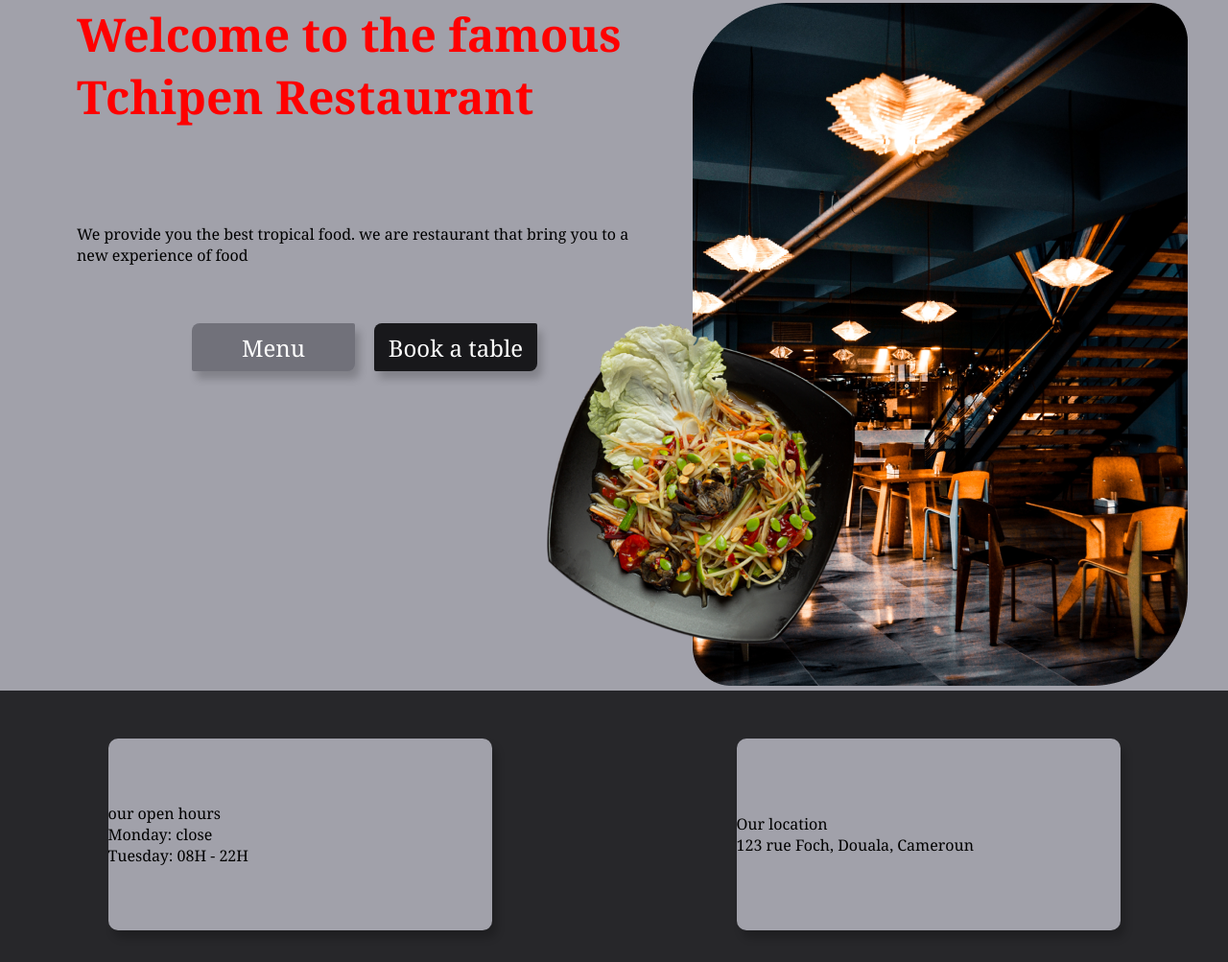
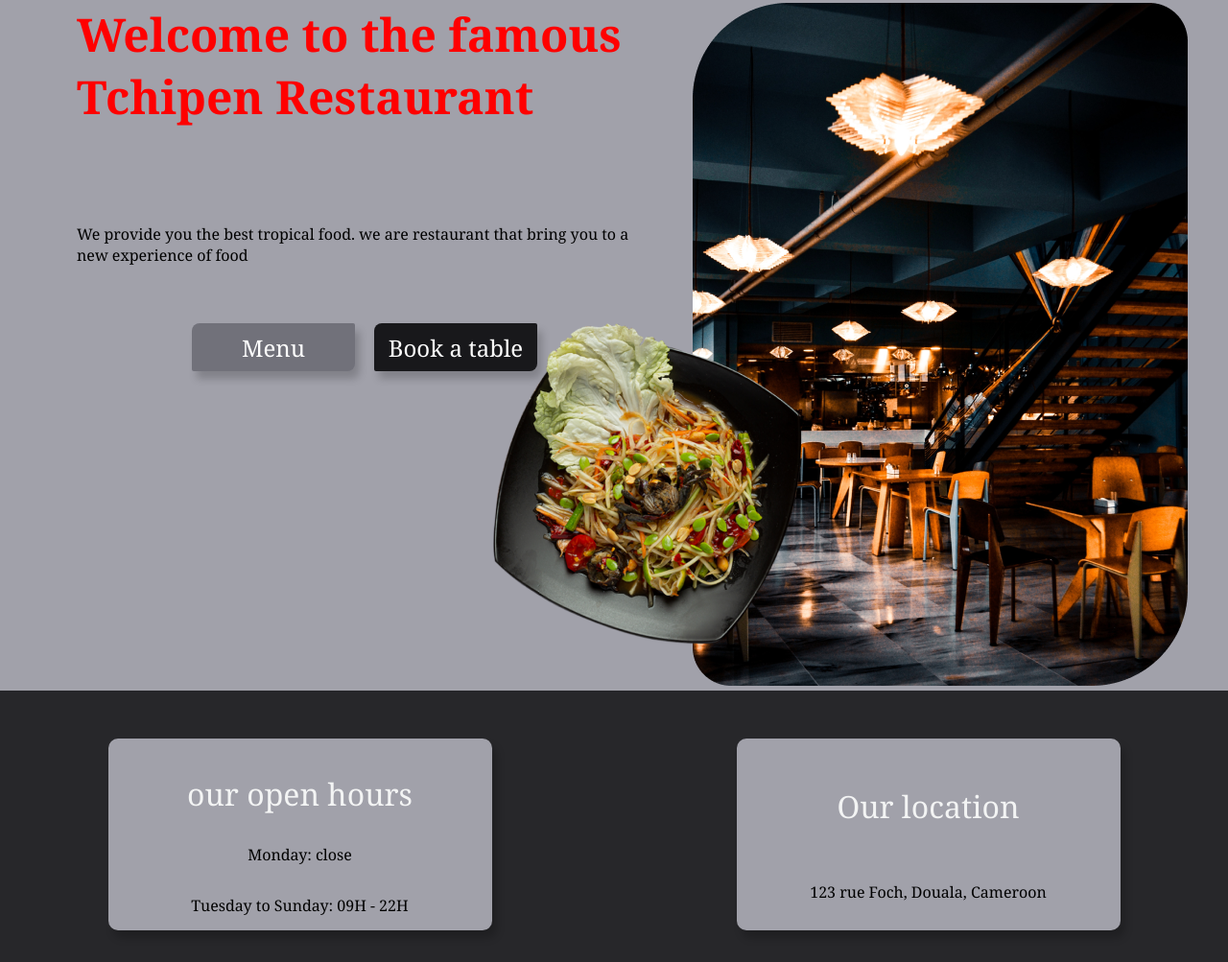
Before and after one commit to Tchipencode/Restaurant-Page, a website built with webpack: page src/index.html in a window 1280 px wide. Shown: the part 197-1200 px from the top of the page at 96% size. Built offline with nearby package versions, Linux system fonts and the light colour scheme.

Commit message:
website finish

```diff
--- a/src/index.js
+++ b/src/index.js
@@ -1,36 +1,89 @@
 import './styles.css';
-import pageContent from './pageLoad.js';
-import displayHeader from './pageLoad.js';
-// import clear from './pageLoad.js';
-// import menuContent from './pageMenu.js';
+import displayHome from './pageHome.js';
 import displayMenu from './pageMenu.js';
 import displayAbout from './pageAbout.js';
+import Logo from './images/logo.png';
 
-displayHeader();
+createHeader()
+displayHome();
 
-// pageContent();
+function createHeader(){
+   const header=document.querySelector("header");
+   const nav=document.querySelector("nav");
+   const logo= document.createElement("img");
+   header.appendChild(logo);
+   logo.src=Logo;
+   header.prepend(logo);
+   const btnBook=document.createElement("button");
+   btnBook.classList.add("btnBook");
+   header.appendChild(btnBook);
+   btnBook.textContent="Book a table";
 
+   const footer=document.createElement("div");
+   footer.classList.add("footer");
+   document.body.appendChild(footer);
 
+   const footerul=document.createElement("ul");
+   footer.appendChild(footerul);
 
+   const footerli1=document.createElement("li");
+   footerul.appendChild(footerli1);
+   footerli1.textContent="Created by TchipenCode";
 
-// menuContent();
-// newContent= pageContent();
-const content=document.querySelector("#content");
+   const footerli2=document.createElement("li");
+   footerul.appendChild(footerli2);
+   const link1=document.createElement("a");
+   footerli2.appendChild(link1);
+   link1.textContent="Home design by Isaac Donkoh on Figma";
+   link1.href="https://www.figma.com/file/frF7JGEyMKouKPNU1skLE1/Restaurant-website-Landing-Page-Design-(Community)?type=design&node-id=1-3&mode=design&t=Ib6Uc0I2c9aDnMEp-0";
+
+   const footerli3=document.createElement("li");
+   footerul.appendChild(footerli3);
+   const link2=document.createElement("a");
+   footerli3.appendChild(link2);
+   link2.textContent="Menu design by: Mehrab Bozorgi on Figma";
+   link2.href="https://www.figma.com/file/bLEhYjxIBojVGhXEvszGqR/Restaurant-Website-(Community)?type=design&node-id=1-432&mode=design&t=BFpYgZL7vjTr3WX1-0";
+
+   const footerli4=document.createElement("li");
+   footerul.appendChild(footerli4);
+   const link3=document.createElement("a");
+   footerli4.appendChild(link3);
+   link3.textContent="Credit photo: freepik";
+   link3.href="https://fr.freepik.com/user/downloads?page=1&type=regular";
+   return(header, footer);
+}
+
+function clear(){
+   const content=document.querySelector("#content");
+   const home= document.querySelector(".home");
+   const menu= document.querySelector(".menu");
+   const about= document.querySelector(".about");
+   if(home){
+      content.removeChild(home);
+   }
+   else if (menu){
+      content.removeChild(menu);
+   }
+   else{
+      content.removeChild(about);
+   }
+}
+
 
 const btnHome=document.querySelector("#btnHome");
 btnHome.addEventListener("click", ()=>{
-   content.textContent="";
-   pageContent();
+   clear();
+   displayHome();
 });
 
 const btnMenu=document.querySelector("#btnMenu");
 btnMenu.addEventListener("click", ()=>{
-content.textContent="";
+   clear();
    displayMenu();
 });
 
 const btnAbout=document.querySelector("#btnAbout");
 btnAbout.addEventListener("click", ()=>{
-content.textContent="";
+   clear();
    displayAbout();
 });
--- a/src/pageAbout.js
+++ b/src/pageAbout.js
@@ -1,6 +1,5 @@
 import Img4 from './images/Mask group.png';
 
-const content= document.querySelector("#content");
 
 export default function displayAbout(){
    const content= document.querySelector("#content");
@@ -22,6 +21,7 @@ export default function displayAbout(){
    const aboutTitle= document.createElement("h3");
    aboutText.appendChild(aboutTitle);
    aboutTitle.setAttribute("id", "aboutTitle");
+   aboutTitle.textContent="Know more about us";
 
    const aboutPara= document.createElement("p");
    aboutText.appendChild(aboutPara);
--- a/src/pageLoad.js
+++ b/src/pageHome.js
@@ -1,7 +1,6 @@
 import Img1 from './images/eru2.jpeg';
 import Img2 from './images/koki.jpeg';
 import Img3 from './images/taro.jpeg';
-import Logo from './images/logo.png';
 import Img4 from './images/Mask group.png';
 import Dish from './images/dish.png';
 import Person1 from './images/person-1.png';
@@ -13,25 +12,16 @@ import Dot from './images/Dot.png';
 
 
 
-export default function pageContent(){
+function displayHome(){
    const content= document.querySelector("#content");
-   const header=document.querySelector("header");
-   const nav=document.querySelector("nav");
 
-   const logo= document.createElement("img");
-   header.appendChild(logo);
-   logo.src=Logo;
-   header.prepend(logo);
-
-
-   const btnBook=document.createElement("button");
-   btnBook.classList.add("btnBook");
-   header.appendChild(btnBook);
-   btnBook.textContent="Book a table";
+   const home=document.createElement("div");
+   content.appendChild(home);
+   home.classList.add("home");
 
    const firstDiv=document.createElement("div");
    firstDiv.classList.add("firstDiv");
-   content.appendChild(firstDiv);
+   home.appendChild(firstDiv);
 
    const homeTitle= document.createElement("div");
    homeTitle.classList.add("home-title");
@@ -73,30 +63,36 @@ export default function pageContent(){
 
    const secondDiv= document.createElement("div");
    secondDiv.classList.add("secondDiv");
-   content.appendChild(secondDiv);
+   home.appendChild(secondDiv);
 
    const hourOpen=document.createElement("div");
    hourOpen.classList.add("hourOpen");
    secondDiv.appendChild(hourOpen);
-   hourOpen.textContent="our open hours"
    const paraOne=document.createElement("p");
    hourOpen.appendChild(paraOne);
-   paraOne.textContent=" Monday: close"
+   paraOne.setAttribute("id", "paraOne");
+   paraOne.textContent=" our open hours";
    const paraTwo=document.createElement("p");
    hourOpen.appendChild(paraTwo);
-   paraTwo.textContent=" Tuesday: 08H - 22H"
+   paraTwo.textContent=" Monday: close";
+   const paraThree=document.createElement("p");
+   hourOpen.appendChild(paraThree);
+   paraThree.textContent=" Tuesday to Sunday: 09H - 22H";
 
    const address=document.createElement("div");
    address.classList.add("address");
    secondDiv.appendChild(address);
-   address.textContent=" Our location"
+   const addressTitle=document.createElement("p");
+   address.appendChild(addressTitle);
+   addressTitle.textContent=" Our location";
+   addressTitle.setAttribute("id", "addressTitle");
    const location=document.createElement("p");
    address.appendChild(location);
-   location.textContent=" 123 rue Foch, Douala, Cameroun"
+   location.textContent=" 123 rue Foch, Douala, Cameroon";
 
    const thirdDiv=document.createElement("div");
    thirdDiv.classList.add("thirdDiv");
-   content.appendChild(thirdDiv);
+   home.appendChild(thirdDiv);
 
    const dishTitle=document.createElement("p");
    thirdDiv.appendChild(dishTitle);
@@ -142,7 +138,7 @@ export default function pageContent(){
 
    const fourthDiv=document.createElement("div");
    fourthDiv.classList.add("fourthDiv");
-   content.appendChild(fourthDiv);
+   home.appendChild(fourthDiv);
 
    const feedTitle=document.createElement("div");
    fourthDiv.appendChild(feedTitle);
@@ -214,43 +210,8 @@ export default function pageContent(){
    dotImg.src=Dot;
    dot.appendChild(dotImg);
 
-   const footer=document.createElement("div");
-   footer.classList.add("footer");
-   document.body.appendChild(footer);
-
-   const footerul=document.createElement("ul");
-   footer.appendChild(footerul);
-
-   const footerli1=document.createElement("li");
-   footerul.appendChild(footerli1);
-   footerli1.textContent="Created by TchipenCode";
-
-   const footerli2=document.createElement("li");
-   footerul.appendChild(footerli2);
-   const link1=document.createElement("a");
-   footerli2.appendChild(link1);
-   link1.textContent="Home design by Isaac Donkoh on Figma";
-   link1.href="https://www.figma.com/file/frF7JGEyMKouKPNU1skLE1/Restaurant-website-Landing-Page-Design-(Community)?type=design&node-id=1-3&mode=design&t=Ib6Uc0I2c9aDnMEp-0";
-
-   const footerli3=document.createElement("li");
-   footerul.appendChild(footerli3);
-   const link2=document.createElement("a");
-   footerli3.appendChild(link2);
-   link2.textContent="Menu design by: Mehrab Bozorgi on Figma";
-   link2.href="https://www.figma.com/file/bLEhYjxIBojVGhXEvszGqR/Restaurant-Website-(Community)?type=design&node-id=1-432&mode=design&t=BFpYgZL7vjTr3WX1-0";
-
-   const footerli4=document.createElement("li");
-   footerul.appendChild(footerli4);
-   const link3=document.createElement("a");
-   footerli4.appendChild(link3);
-   link3.textContent="Credit photo: freepik";
-   link3.href="https://fr.freepik.com/user/downloads?page=1&type=regular"
-   return ( title, hourOpen, address, feedback, thirdDiv, fourthDiv, footer);
+   return ( home);
 
 }
 
-function clear(){
-   content.remove();
-   // content.remove();
-}
-export{clear};
+export default displayHome;
--- a/src/styles.css
+++ b/src/styles.css
@@ -41,6 +41,7 @@ nav button{
    margin: 10px;
    color: #F3F4F4;
    font-size: 1rem;
+   cursor: pointer;
 }
 .btnBook{
    width: 110px;
@@ -52,6 +53,7 @@ nav button{
    color: #F3F4F4;
    font-size: 1rem;
    font-weight: bold;
+   cursor: pointer;
 }
 #content{
    display: flex;
@@ -60,6 +62,13 @@ nav button{
    align-items: center;
    background-color: #a1a1aa;
    /* height: 100%; */
+}
+.home{
+   display: flex;
+   flex-direction: column;
+   justify-content: center;
+   align-items: center;
+   background-color: #a1a1aa;
 }
 .firstDiv{
    display: grid;
@@ -100,6 +109,7 @@ nav button{
    font-size: 1.5rem;
    font-weight: 120px;
    box-shadow: 5px 8px 8px rgba(0, 0, 0, 0.2);
+   cursor: pointer;
 
 }
 #btnSubBook{
@@ -113,14 +123,15 @@ nav button{
    font-size: 1.5rem;
    font-weight: 120px;
    box-shadow: 5px 8px 8px rgba(0, 0, 0, 0.2);
+   cursor: pointer;
 }
-/* .homePic{
+.homePic{
    position: relative;
-} */
+}
 #dish{
    position: absolute;
    top: 320px;
-   left: 470px;
+   right: 380px;
    /* right: 450px; */
 
 }
@@ -140,7 +151,28 @@ nav button{
 .hourOpen{
    display:flex;
    flex-direction: column;
-   justify-content: center;
+   justify-content: space-around;
+   align-items: center;
+   border: none;
+   border-radius: 10px;
+   background-color: #a1a1aa;
+   width: 400px;
+   height: 200px;
+   box-shadow: 5px 8px 8px rgba(0, 0, 0, 0.2);
+
+
+}
+.hourOpen #paraOne{
+   font-size: 2rem;
+   font-weight: bolt;
+   color: #F3F4F4;
+   margin-top: 20px
+}
+.address{
+   display:flex;
+   flex-direction: column;
+   justify-content: space-around;
+   align-items: center;
    border: none;
    border-radius: 10px;
    background-color: #a1a1aa;
@@ -149,17 +181,11 @@ nav button{
    box-shadow: 5px 8px 8px rgba(0, 0, 0, 0.2);
 
 }
-.address{
-   display:flex;
-   flex-direction: column;
-   justify-content: center;
-   border: none;
-   border-radius: 10px;
-   background-color: #a1a1aa;
-   width: 400px;
-   height: 200px;
-   box-shadow: 5px 8px 8px rgba(0, 0, 0, 0.2);
-
+#addressTitle{
+   font-size: 2rem;
+   font-weight: bolt;
+   color: #F3F4F4;
+   margin-top: 20px
 }
 
 .thirdDiv{
@@ -365,7 +391,13 @@ ul li{
    margin: 150px 100px 50px 100px;
 
 }
+.aboutText{
+   display: flex;
+   flex-direction: column;
+   justify-content: start;
+   align-items: start;
+}
 #aboutTitle{
-   font-size: 1.5rem;
+   font-size: 2rem;
    color: #F3F4F4;
 }
--- a/webpack.config.js
+++ b/webpack.config.js
@@ -5,8 +5,8 @@ module.exports = {
    mode: 'development',
   entry: {
    index: './src/index.js',
-   pageLoad: './src/pageLoad.js',
-   pageMenu: './src/pageMenu.js',
+  //  pageLoad: './src/pageHome.js',
+  //  pageMenu: './src/pageMenu.js',
   },
   devtool: 'inline-source-map',
   devServer: {
```
Also changed, not shown: src/pageMenu.js (+0 -43 lines), dist/index.bundle.js, dist/index.html, dist/pageLoad.bundle.js (deleted), 2 other files.
